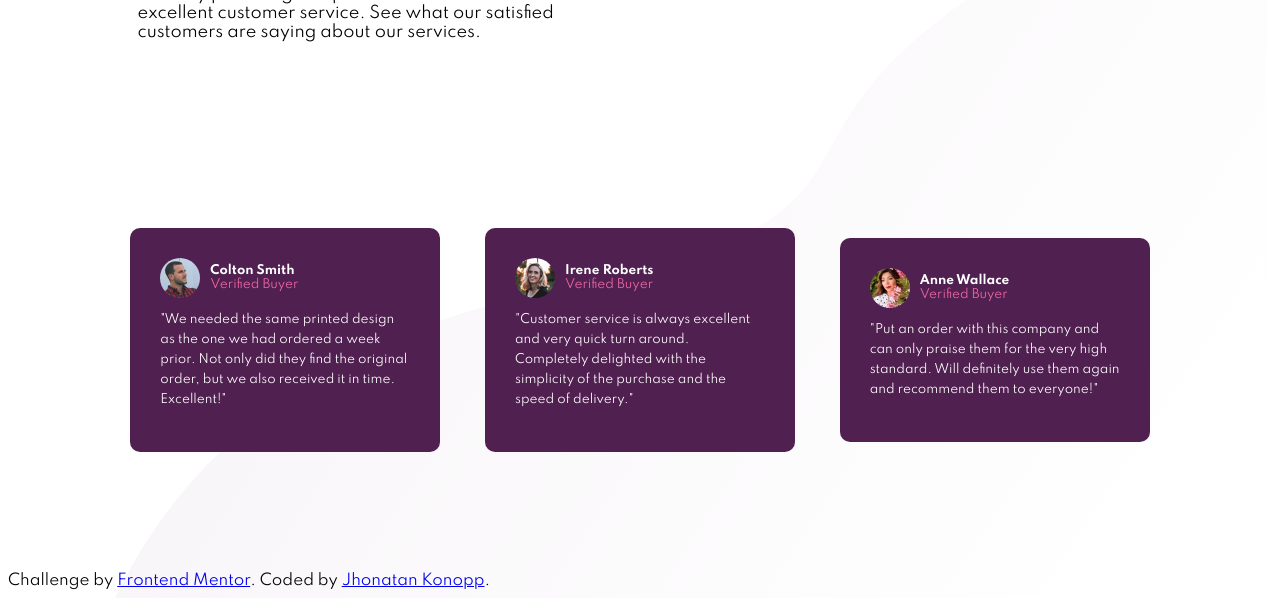
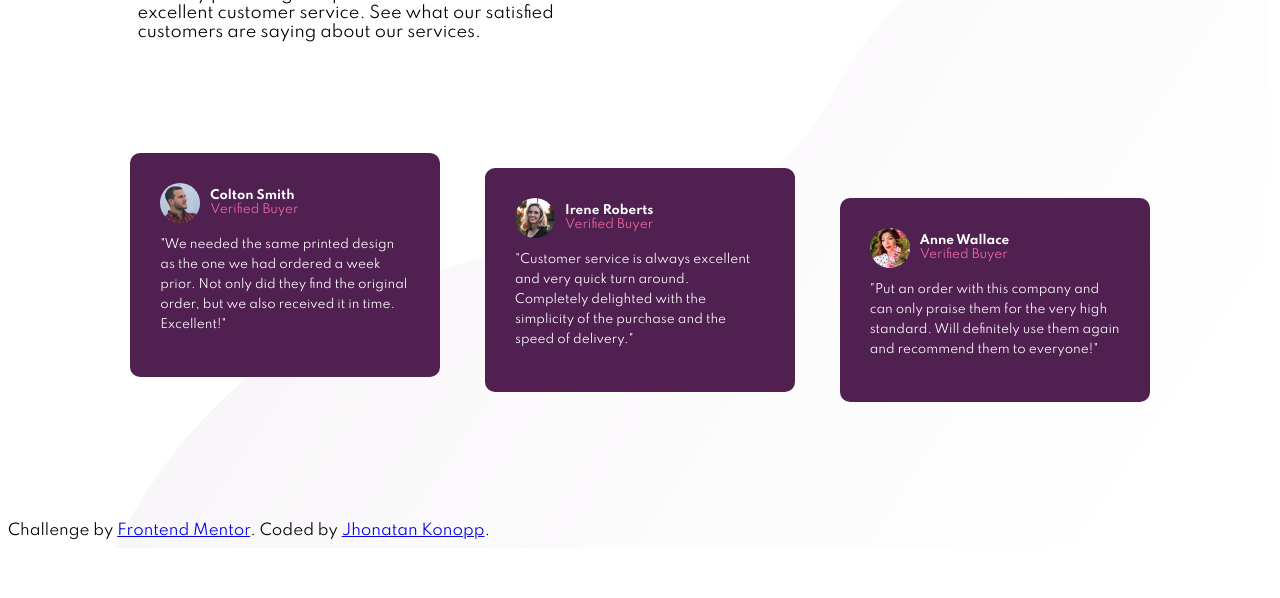
Before and after one commit to JhonnK08/social-proof-section, a plain HTML site: page index.html in a window 1280 px wide. Shown: the part 333-931 px from the top of the page. After the commit the page ends 881 px from the top, so only its background shows below. Drawn offline with Linux system fonts and the light colour scheme.

Commit message:
adjust section 2

```diff
--- a/scripts/css/css.css
+++ b/scripts/css/css.css
@@ -152,6 +152,7 @@ h1 {
     justify-content: space-around;
     align-items: center;
     padding: 100px;
+    padding-top: initial;
 }
 
 .stars {
@@ -179,11 +180,11 @@ h1 {
 }
 
 .card:nth-child(2) {
-
+    margin-top: 50px;
 }
 
 .card:nth-child(3) {
-
+    margin-top: 90px;
 }
 
 .profile {
```
